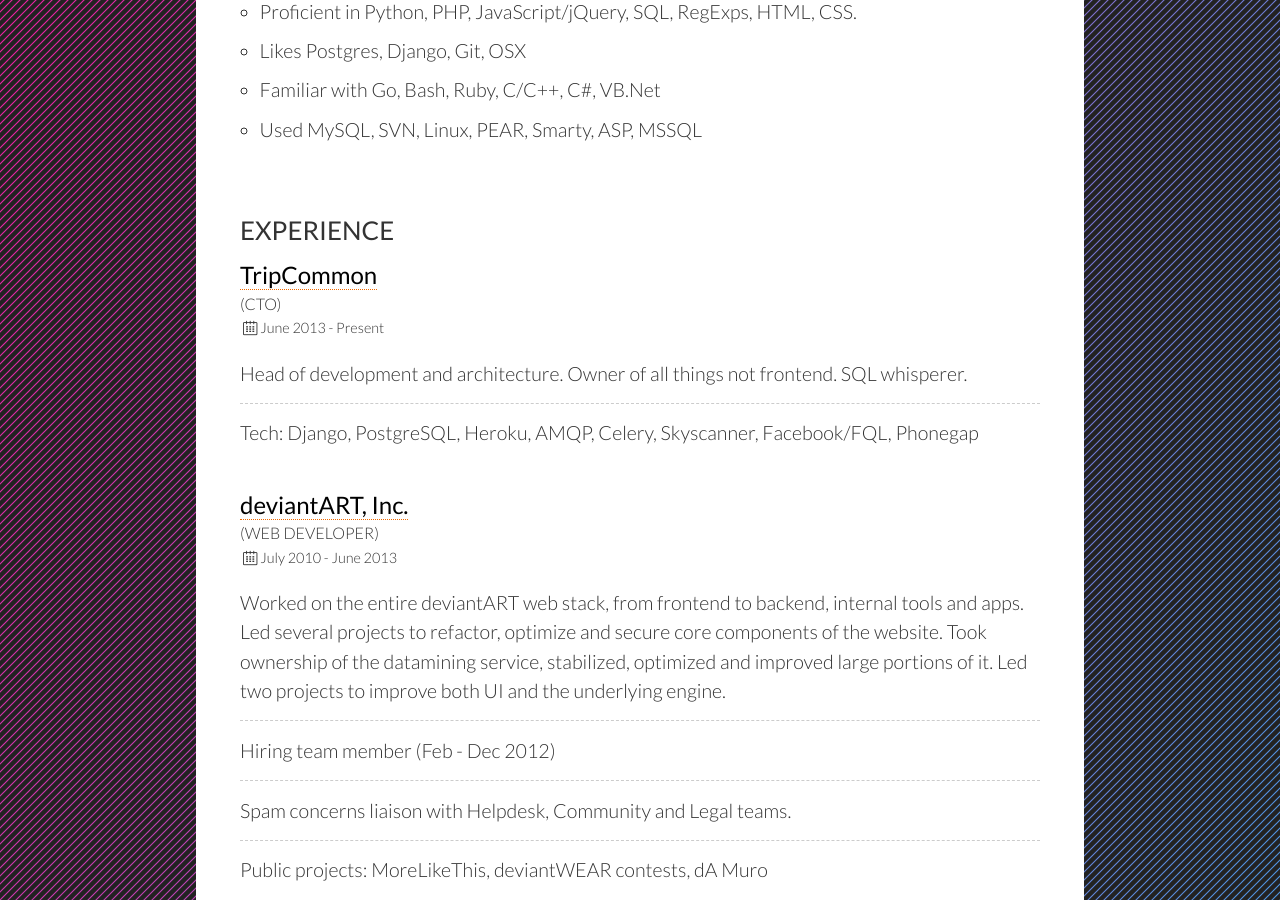
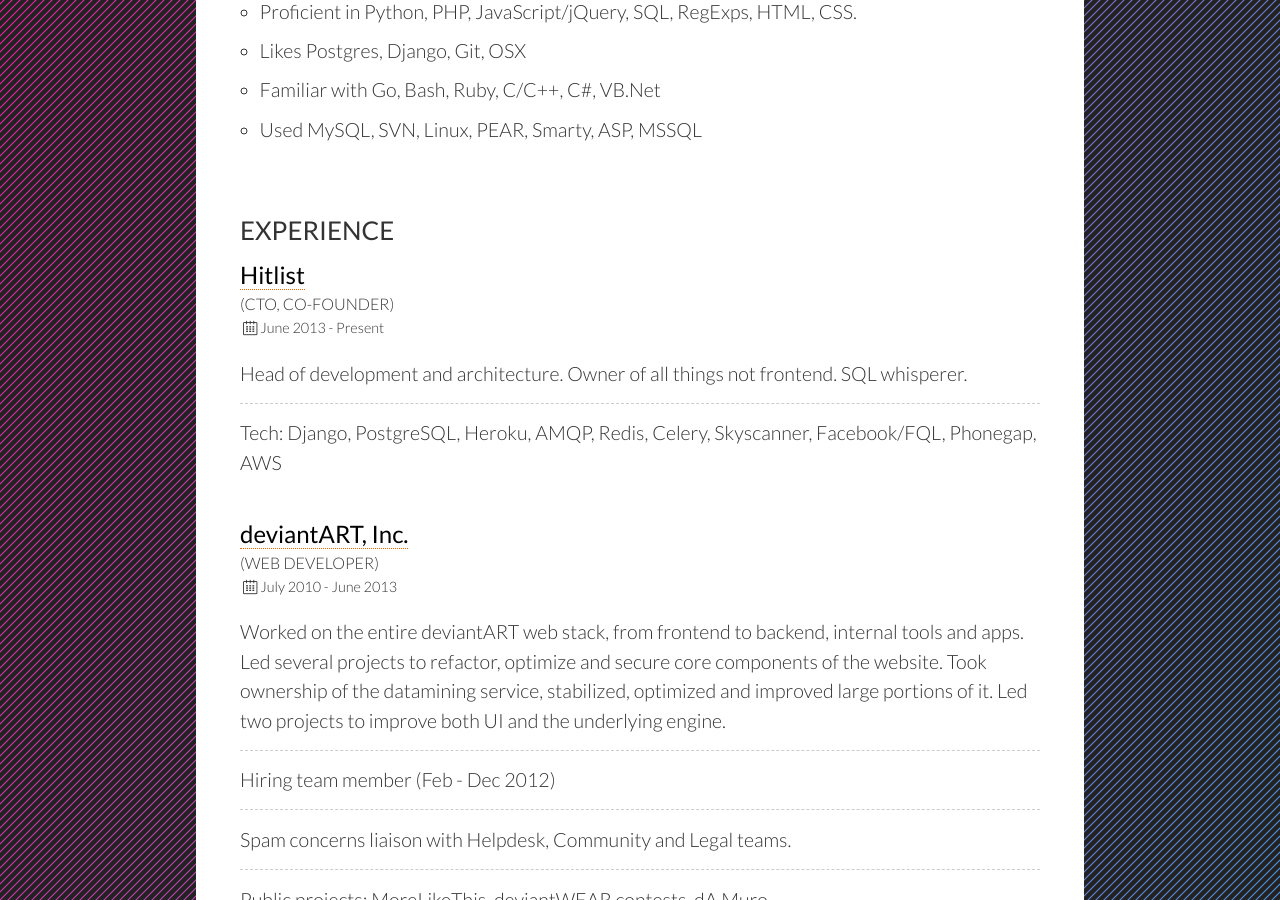
Before and after one commit to allixsenos/allixsenos.github.com, a Jekyll site: the page resume/index.html, which Jekyll copies as it is, in a window 1280 px wide and 900 px high, scrolled down 576 px. Built offline with Jekyll 4.4.1, drawn with Linux system fonts in a browser that asks for light colours.

Commit message:
tripcommon -> hitlist

```diff
--- a/resume/index.html
+++ b/resume/index.html
@@ -61,11 +61,11 @@
                 <section class="experience">
                     <h2>Experience</h2>
                     <div>
-                        <h3><a href="http://www.tripcommon.com">TripCommon</a></h3>
-                        <h4>(CTO)</h4>
+                        <h3><a href="http://www.hitlistapp.com">Hitlist</a></h3>
+                        <h4>(CTO, co-founder)</h4>
                         <span class="timespan icon-calendar">June 2013 - Present</span>
                         <p>Head of development and architecture. Owner of all things not frontend. SQL whisperer.</p>
-                        <p>Tech: Django, PostgreSQL, Heroku, AMQP, Celery, Skyscanner, Facebook/FQL, Phonegap</p>
+                        <p>Tech: Django, PostgreSQL, Heroku, AMQP, Redis, Celery, Skyscanner, Facebook/FQL, Phonegap, AWS</p>
                     </div>
                     <div>
                         <h3><a href="http://deviantart.com">deviantART, Inc.</a></h3>
```
